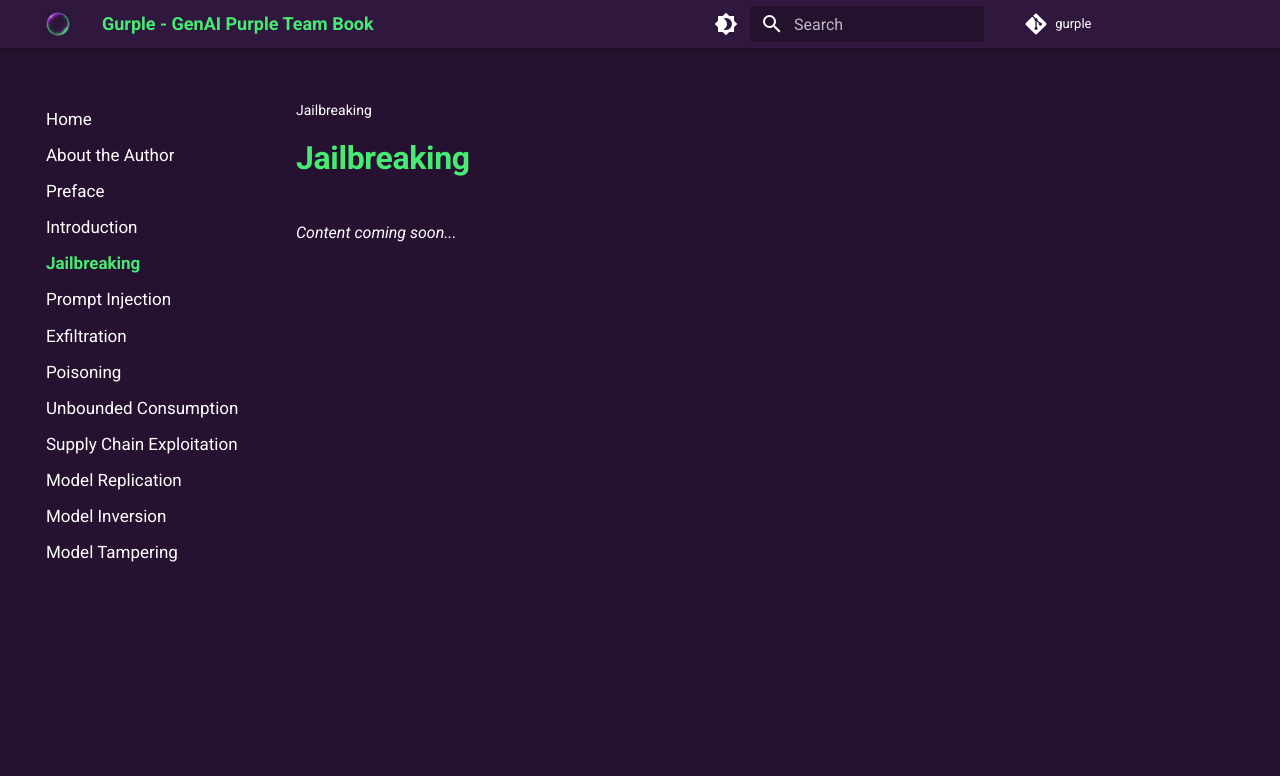
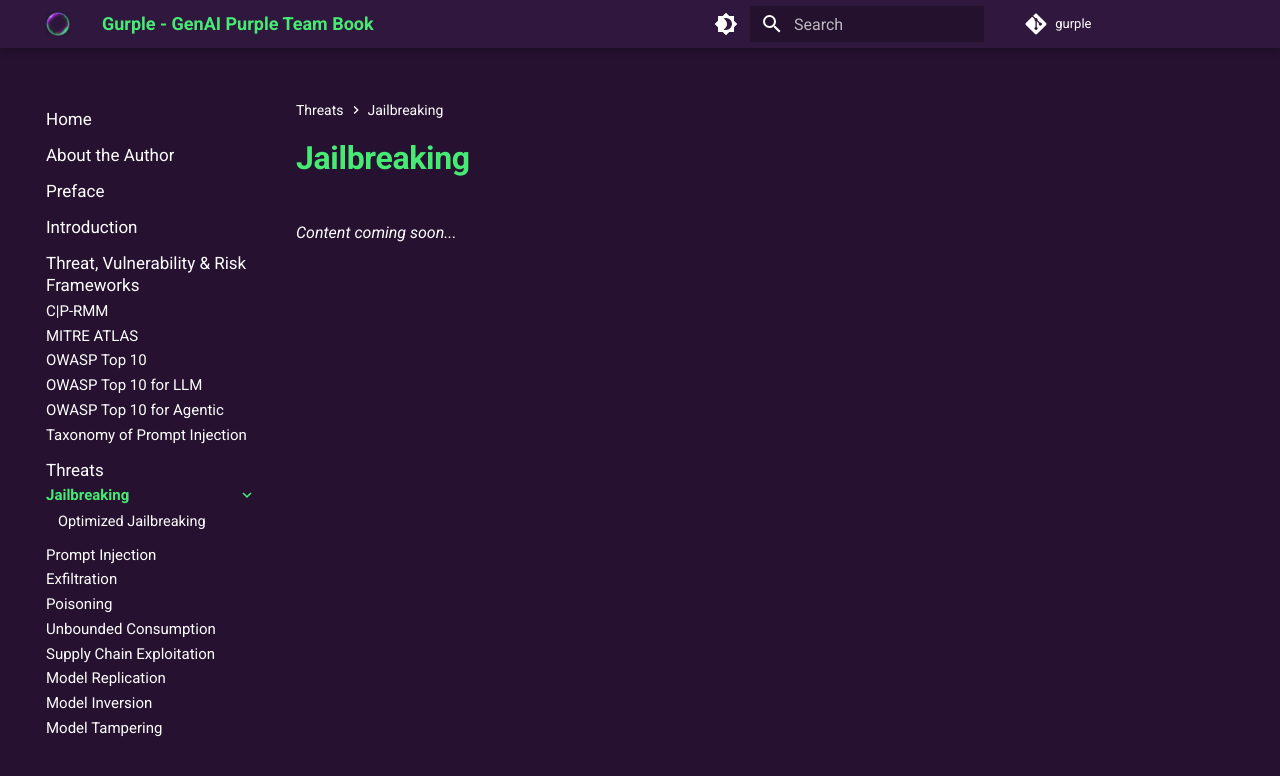
Before and after one commit to felipepenha/gurple, an MkDocs documentation site: the page built from docs/threats/jailbreaking/index.md, in a window 1280 px wide and 900 px high. Shown: the top 776 px of the window. Built offline with MkDocs 1.6.1 and Material for MkDocs 9.7.7, drawn with Linux system fonts in a browser that asks for light colours; comment, search, counter and statistics services are not loaded; some of the changed text lies outside the part shown.

```diff
--- a/mkdocs.yml
+++ b/mkdocs.yml
@@ -90,21 +90,32 @@ nav:
       - preface/index.md
   - Introduction:
       - introduction/index.md
-  - Jailbreaking:
-      - jailbreaking/index.md
-  - Prompt Injection:
-      - prompt_injection/index.md
-  - Exfiltration:
-      - exfiltration/index.md
-  - Poisoning:
-      - poisoning/index.md
-  - Unbounded Consumption:
-      - unbounded_consumption/index.md
-  - Supply Chain Exploitation:
-      - supply_chain_exploitation/index.md
-  - Model Replication:
-      - model_replication/index.md
-  - Model Inversion:
-      - model_inversion/index.md
-  - Model Tampering:
-      - model_tampering/index.md
+  - Threat, Vulnerability & Risk Frameworks:
+    - threat_vulnerability_frameworks/index.md
+    - C|P-RMM: threat_vulnerability_frameworks/cp_rmm.md
+    - MITRE ATLAS: threat_vulnerability_frameworks/mitre_atlas.md
+    - OWASP Top 10: threat_vulnerability_frameworks/owasp_top_10.md
+    - OWASP Top 10 for LLM: threat_vulnerability_frameworks/owasp_top_10_llm.md
+    - OWASP Top 10 for Agentic: threat_vulnerability_frameworks/owasp_top_10_agentic.md
+    - Taxonomy of Prompt Injection: threat_vulnerability_frameworks/taxonomy_prompt_injection.md
+  - Threats:
+    - threats/index.md
+    - Jailbreaking:
+      - threats/jailbreaking/index.md
+      - threats/jailbreaking/optimized.md
+    - Prompt Injection:
+      - threats/prompt_injection/index.md
+    - Exfiltration:
+      - threats/exfiltration/index.md
+    - Poisoning:
+      - threats/poisoning/index.md
+    - Unbounded Consumption:
+      - threats/unbounded_consumption/index.md
+    - Supply Chain Exploitation:
+      - threats/supply_chain_exploitation/index.md
+    - Model Replication:
+      - threats/model_replication/index.md
+    - Model Inversion:
+      - threats/model_inversion/index.md
+    - Model Tampering:
+      - threats/model_tampering/index.md
```
Also changed, not shown: docs/prompt_injection/optimized.md (deleted, +0 -3 lines), docs/threat_vulnerability_frameworks/cp_rmm.md (added, +3 -0 lines), docs/threat_vulnerability_frameworks/index.md (added, +5 -0 lines), docs/threat_vulnerability_frameworks/mitre_atlas.md (added, +3 -0 lines), docs/threat_vulnerability_frameworks/owasp_top_10.md (added, +3 -0 lines), docs/threat_vulnerability_frameworks/owasp_top_10_agentic.md (added, +3 -0 lines), docs/threat_vulnerability_frameworks/owasp_top_10_llm.md (added, +3 -0 lines), docs/threat_vulnerability_frameworks/taxonomy_prompt_injection.md (added, +3 -0 lines), docs/threats/index.md (added, +1 -0 lines), docs/threats/jailbreaking/optimized.md (added, +5 -0 lines), docs/threats/exfiltration/index.md (renamed from docs/exfiltration/index.md), docs/threats/jailbreaking/index.md (renamed from docs/jailbreaking/index.md), docs/threats/model_inversion/index.md (renamed from docs/model_inversion/index.md), docs/threats/model_replication/index.md (renamed from docs/model_replication/index.md), 5 more files.
